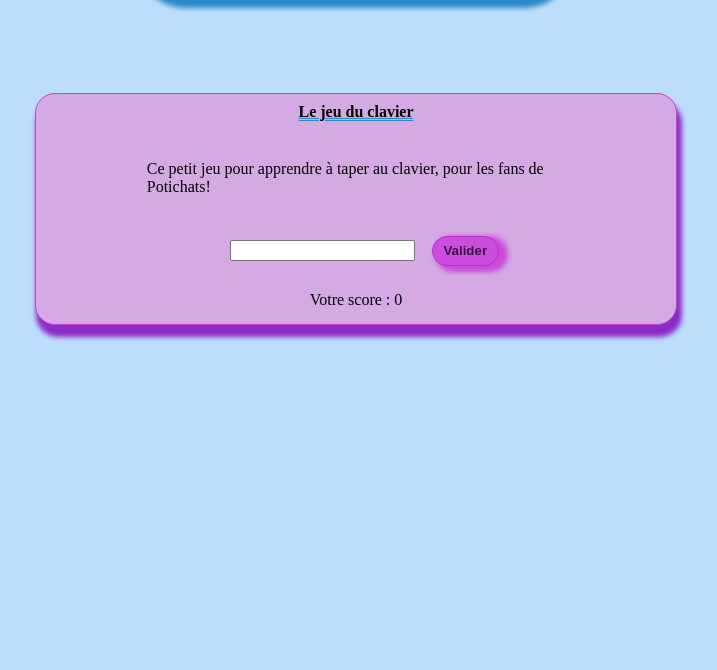
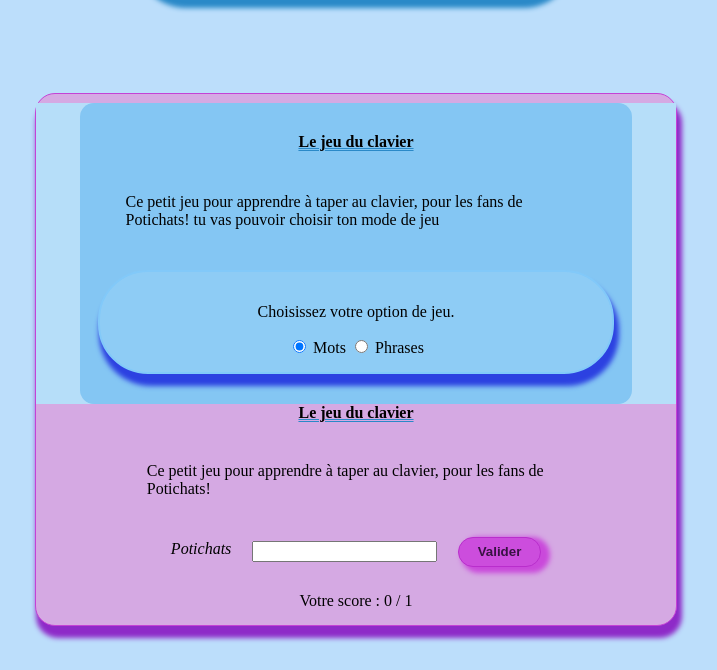
Before and after one commit to Marie-Helene-Roussel/exercice-Javascript, a plain HTML site: page index.html in a window 1280 px wide. Both pictures are taken after a click on the button "Valider". Shown: the part 130-800 px from the top of the page, without its empty margins (285-1002 px from the left). Drawn offline with Linux system fonts and the light colour scheme.

Commit message:
Jeu première version

```diff
--- a/index.html
+++ b/index.html
@@ -36,14 +36,14 @@
                 <h2 class="title_clavier">Le jeu du clavier </h2>
                 <p class="present_jeu">Ce petit jeu pour apprendre à taper au clavier, pour les fans de Potichats! </p>
             </div>
+
             <div id="zoneProposition" method="get" action="#">
                 <!-- Pour mettre les mots et les taper-->
-                <label for="motTape" id="motPropose"></label>
-                <input type="text" id="motTape" required="">
+                <div id="motPropose">  </div>
+                <input type="text" id="inputEcriture" required="" name="inputEcriture">
                 <button id="boutonValiderMot">Valider</button>
                 <div class="zoneScore">
                     Votre score : <span>0</span>
-                    <div id="phraseAffiche"></div>
                 </div>
             </div>
 
--- a/script.js
+++ b/script.js
@@ -9,3 +9,69 @@
  * @param {number} score : le score de l'utilisateur
  * @param {number} nbMotsProposes : le nombre de mots proposés à l'utilisateur
  */
+function afficherResultat(score, nbMotsProposes) {
+	// Récupération de la zone dans laquelle on va écrire le score
+	let spanScore = document.querySelector(".zoneScore span")
+	// Ecriture du texte
+	let affichageScore = `${score} / ${nbMotsProposes}`
+
+	// On place le texte à l'intérieur du span.
+	spanScore.innerText = affichageScore
+
+
+}
+
+
+
+function afficherProposition(proposition) {
+    let zoneProposition = document.getElementById("motPropose")
+    zoneProposition.innerText = proposition
+}
+
+// fonction pour lancer le jeu
+
+function lancerJeu() {
+	// Initialisations
+	let score = 0
+	let i = 0
+	let listeProposition = listeMots
+
+	let btnValiderMot = document.getElementById("boutonValiderMot")
+	let inputEcriture = document.getElementById("inputEcriture")
+	afficherProposition(listeProposition[i])
+	// Gestion de l'événement click sur le bouton "valider"
+	btnValiderMot.addEventListener("click", () => {
+		if (inputEcriture.value === listeProposition[i]) {
+			score++
+		}
+		i++
+		afficherResultat(score, i)
+		inputEcriture.value = ''
+		if (listeProposition[i] === undefined) {
+			afficherProposition("Le jeu est fini, maintenant donnez le pâtépoulet à votre potichat!!")
+			btnValiderMot.disabled = true
+		} else {
+			afficherProposition(listeProposition[i])
+
+		}
+	})
+
+	// Gestion de l'événement change sur les boutons radios.
+	let listeBtnRadio = document.querySelectorAll(".optionSource input")
+	for (let index = 0; index < listeBtnRadio.length; index++) {
+		listeBtnRadio[index].addEventListener("change", (event) => {
+			// Si c'est le premier élément qui a été modifié, alors nous voulons
+			// jouer avec la listeMots.
+			if (event.target.value === "1") {
+				listeProposition = listeMots
+			} else {
+				// Sinon nous voulons jouer avec la liste des phrases
+				listeProposition = listePhrases
+			}
+			// Et on modifie l'affichage en direct.
+			afficherProposition(listeProposition[i])
+		})
+	}
+
+	afficherResultat(score, i)
+}
--- a/style.css
+++ b/style.css
@@ -141,18 +141,10 @@ footer {
 
 /**modale pour lancer le jeu*/
 .modale {
-	display: none;
+	display: flex;
 	justify-content: center;
 	align-items: center;
-	position: absolute;
-	top: 0;
-	bottom: 0;
-	right: 0;
-	left: 0;
-	margin: 0;
-	position: fixed;
-	height: 100%;
-	width: 100%;
+
 	background: #b6def9;
 }
 
@@ -162,7 +154,7 @@ footer {
 	align-items: center;
 	background-color: #84c6f3;
 	padding: 30px 20px;
-	width: 50%;
+	width: 80%;
 	max-height: 100%;
 	border-radius: 14px;
 	position: relative;
```
Also changed, not shown: main.js (line endings or trailing spaces).
